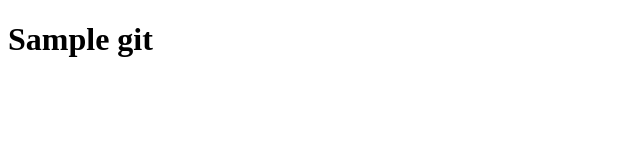
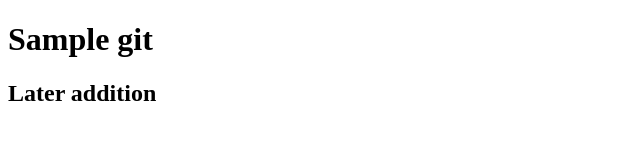
Before and after one commit to EricCBL/gittest, a plain HTML site: page index.html in a window 1280 px wide. Shown: the whole page, without its empty margins (0-640 px from the left). Drawn offline with Linux system fonts and the light colour scheme.

Commit message:
edit index.html

```diff
--- a/index.html
+++ b/index.html
@@ -8,5 +8,6 @@
 </head>
 <body>
   <h1>Sample git</h1>
+  <h2>Later addition</h2>
 </body>
 </html>
```
